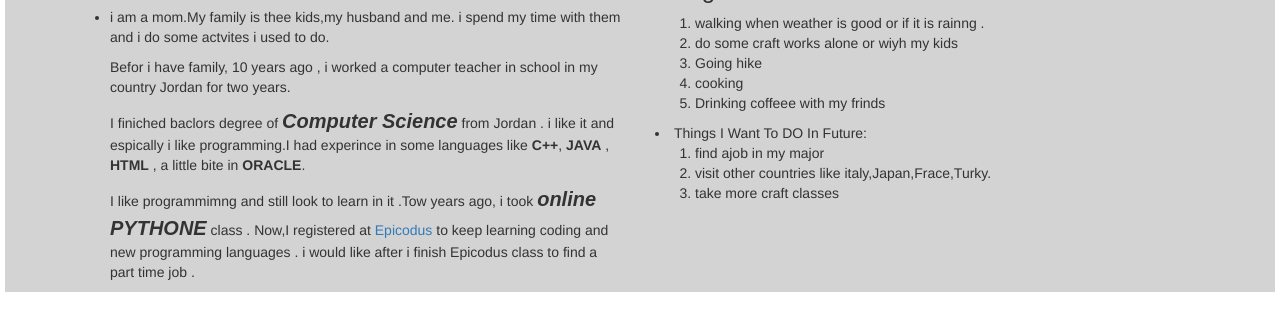
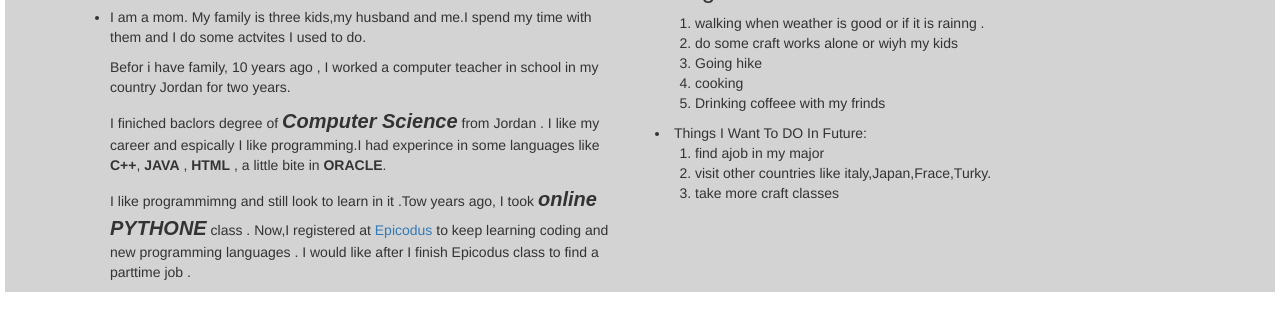
Before and after one commit to ohood84/myportfolio, a plain HTML site: page aboutme.html in a window 1280 px wide. Shown: the part 68-398 px from the top of the page. Drawn offline with Linux system fonts and the light colour scheme.

Commit message:
it will update some spelling errors

```diff
--- a/aboutme.html
+++ b/aboutme.html
@@ -12,17 +12,17 @@
   <div class="col-md-6">
   <h1  >About Me</h1>
   <ul >
-    <li><p>i am a mom.My family is thee kids,my husband and me. i spend my time
-       with them and i do some actvites i used to do.</p>
-    <p>Befor i have family, 10 years ago , i worked a computer teacher in school in
+    <li><p>I am a mom. My family is three kids,my husband and me.I spend my time
+       with them and I do some actvites I used to do.</p>
+    <p>Befor i have family, 10 years ago , I worked a computer teacher in school in
          my country Jordan for two years.</p>
     <p> I finiched baclors degree of <span class="important">Computer Science</span>
-        from Jordan . i like it and espically  i like  programming.I had experince in some languages
+        from Jordan . I like my career and espically  I like  programming.I had experince in some languages
         like<strong> C++</strong>, <strong>JAVA</strong>
         ,<strong> HTML</strong> , a little bite in <strong>ORACLE</strong>.</p>
-    <p>I like programmimng and still look to learn in it .Tow years ago, i took
+    <p>I like programmimng and still look to learn in it .Tow years ago, I took
        <span class="important">online PYTHONE</span> class . Now,I registered at <a href="https://www.epicodus.com">Epicodus</a> to keep learning coding and new programming languages .
-        i would like after i finish Epicodus class to find a <span class="omportant">part time job </span>.</p></li>
+        I would like after I finish Epicodus class to find a <span class="omportant">parttime job </span>.</p></li>
   </div>
   <div class="col-md-6">
   <li>
```
Also changed, not shown: myproject1.html (+2 -2 lines).
